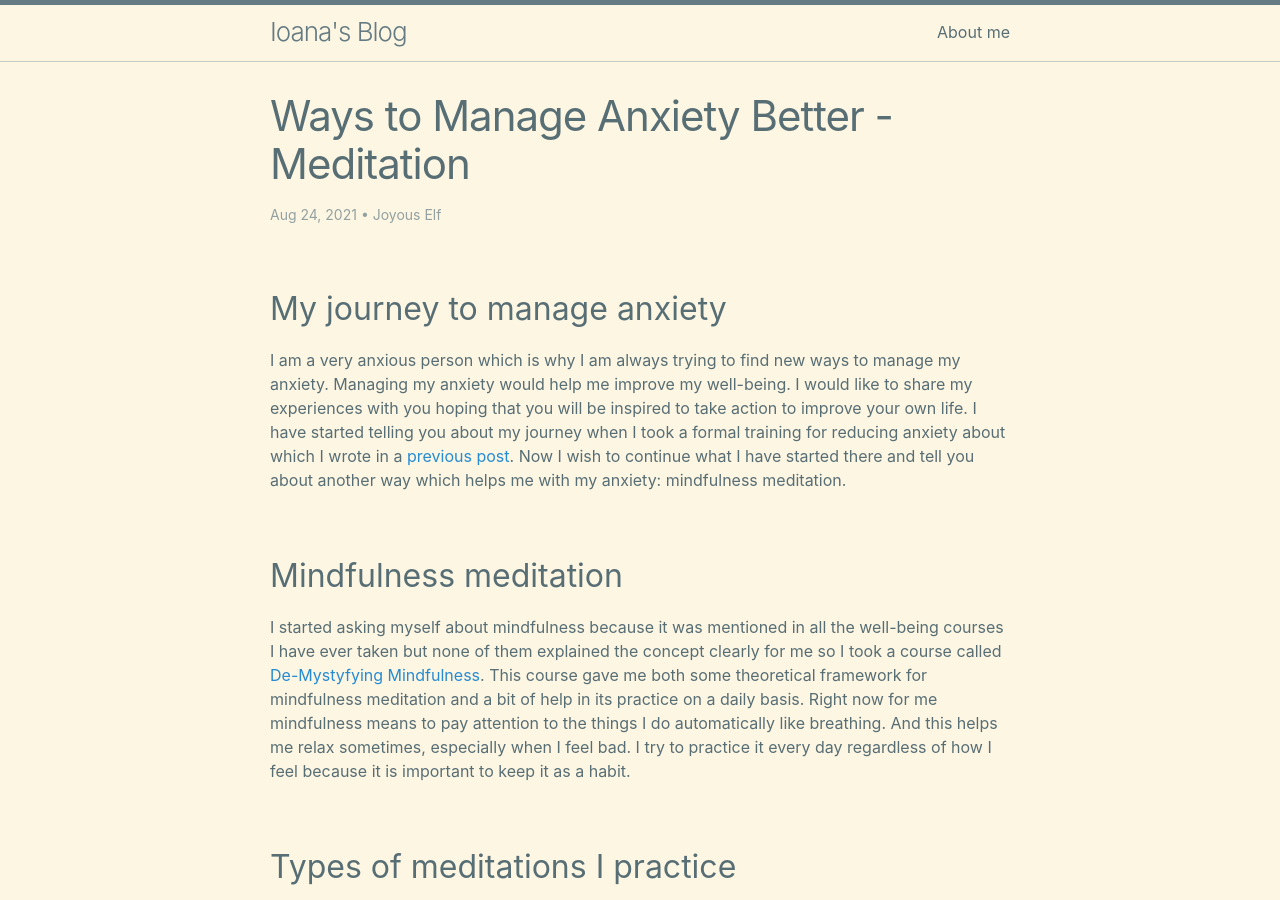
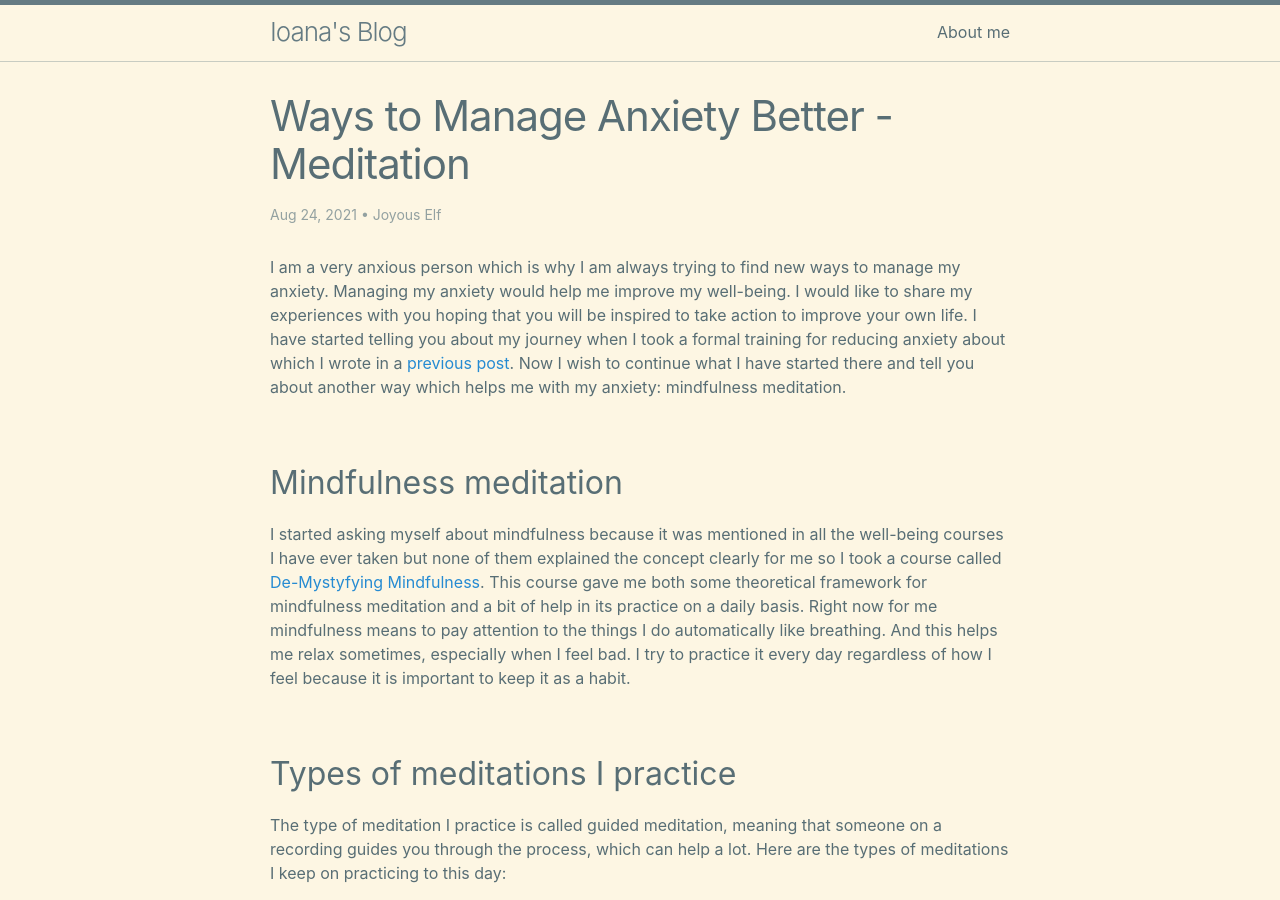
Before and after one commit to joyous-elf/my-blog, a Jekyll site: the page built from _posts/2021-08-24-ways-to-manage-anxiety-better-meditation.md, in a window 1280 px wide and 900 px high. Built offline with Jekyll 4.4.1, drawn with Linux system fonts in a browser that asks for light colours.

Commit message:
delete subtitle for excerpt

```diff
--- a/_posts/2021-08-24-ways-to-manage-anxiety-better-meditation.md
+++ b/_posts/2021-08-24-ways-to-manage-anxiety-better-meditation.md
@@ -4,9 +4,6 @@
 author: Joyous Elf
 category: Personal Experiences
 ---
-
-## My journey to manage anxiety
-
 I am a very anxious person which is why I am always trying to find new ways to manage my anxiety. Managing my anxiety would help me improve my well-being. I would like to share my experiences with you hoping that you will be inspired to take action to improve your own life. I have started telling you about my journey when I took a formal training for reducing anxiety about which I wrote in a [previous post](https://joyous-elf.github.io/my-blog/personal%20experiences/2021/05/10/ways-to-manage-anxiety-better-formal-training.html). Now I wish to continue what I have started there and tell you about another way which helps me with my anxiety: mindfulness meditation.
 
 ## Mindfulness meditation
```
